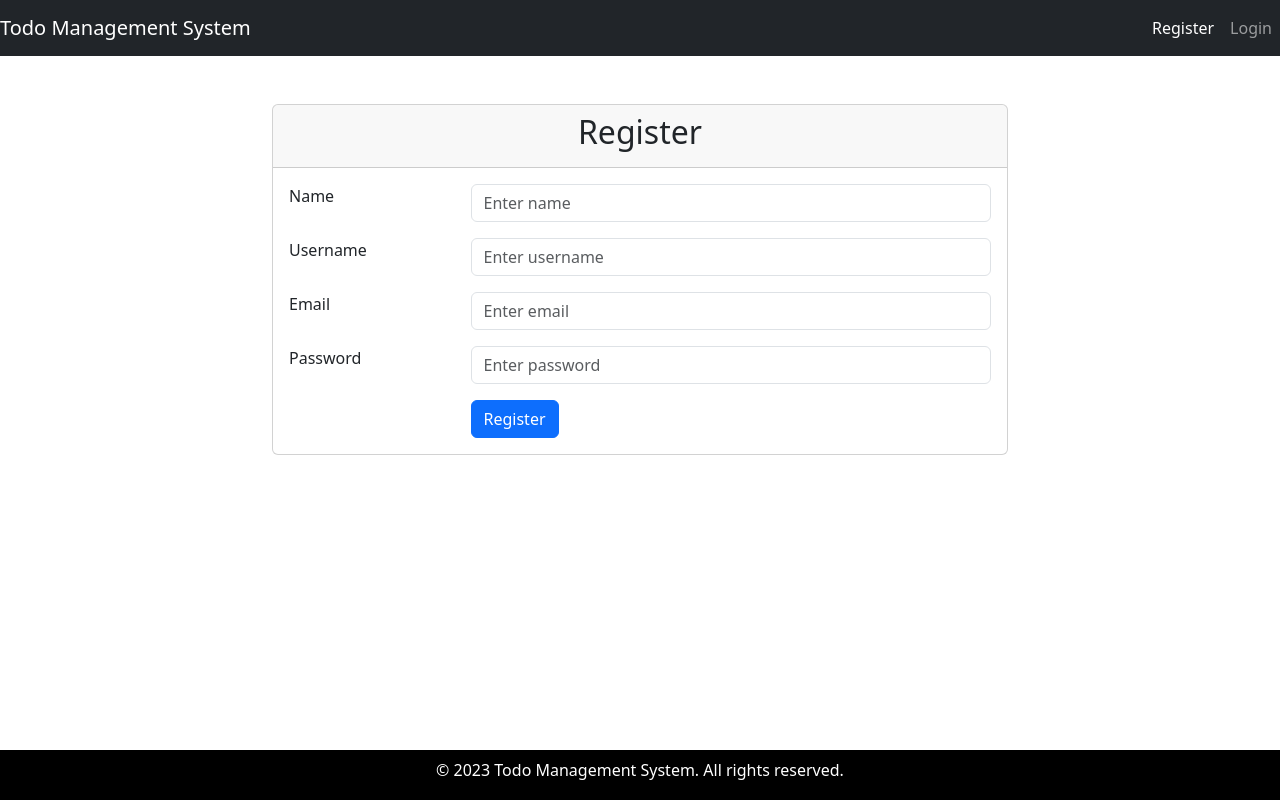
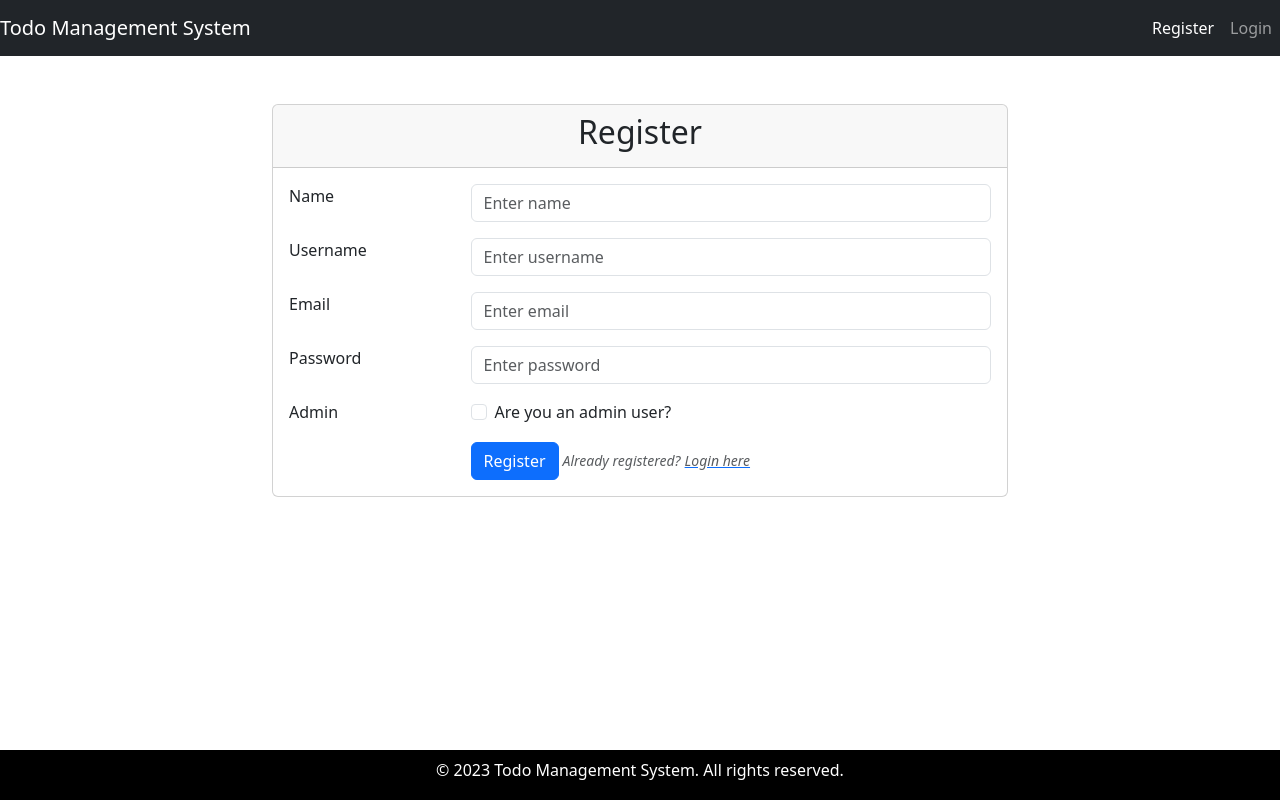
Before and after one commit to gharti2704/todo_management_system_frontend, a React (Vite) app: page /register in a window 1280 px wide. Built offline with nearby package versions, Linux system fonts and the light colour scheme.

Commit message:
refactor

```diff
--- a/src/component/App.jsx
+++ b/src/component/App.jsx
@@ -6,6 +6,7 @@ import AddTodo from './todo/AddTodo';
 import Register from './auth/Register';
 import Login from './auth/Login';
 import AuthenticatedRoute from './AuthenticatedRoute';
+import { isUserLoggedIn } from '../service/authService';
 
 function App() {
   return (
@@ -13,7 +14,11 @@ function App() {
       <BrowserRouter>
         <Header />
         <Routes>
-          <Route path="/" exact Component={Login} />
+          <Route
+            path="/"
+            exact
+            Component={isUserLoggedIn() ? ListTodos : Login}
+          />
           <Route path="/register" exact Component={Register} />
           <Route path="/login" exact Component={Login} />
 
--- a/src/component/auth/Login.jsx
+++ b/src/component/auth/Login.jsx
@@ -1,6 +1,6 @@
 import { useState } from 'react';
 import { login, saveLoggedInUser, setToken } from '../../service/authService';
-import { useNavigate } from 'react-router-dom';
+import { useNavigate, NavLink } from 'react-router-dom';
 
 const Login = () => {
   const [usernameOrEmail, setUsernameOrEmail] = useState('');
@@ -64,8 +64,18 @@ const Login = () => {
                   </div>
                 </div>
                 <button type="submit" className="btn btn-primary">
-                  Login
+                  Sign in
                 </button>
+                <span className="ms-1 text-muted">
+                  <i>
+                    <small>Not registered?</small>
+                  </i>
+                  <NavLink to="/register">
+                    <i>
+                      <small className="text-muted ms-1">Register here</small>
+                    </i>
+                  </NavLink>
+                </span>
               </form>
             </div>
           </div>
--- a/src/component/auth/Register.jsx
+++ b/src/component/auth/Register.jsx
@@ -1,5 +1,6 @@
 import { useState } from 'react';
 import { registerUser } from '../../service/authService';
+import { NavLink, useNavigate } from 'react-router-dom';
 
 const Register = () => {
   const [name, setName] = useState('');
@@ -10,9 +11,12 @@ const Register = () => {
   const [usernameError, setUsernameError] = useState('');
   const [emailError, setEmailError] = useState('');
   const [passwordError, setPasswordError] = useState('');
+  const [isAdmin, setIsAdmin] = useState(false);
+
+  const navigator = useNavigate();
 
   const isValidEmail = (email) => {
-    const re = /\S+@\S+\.\S+/;
+    const re = /^[^\s@]+@[^\s@]+\.[^\s@]+$/;
     return re.test(email);
   };
 
@@ -58,9 +62,17 @@ const Register = () => {
 
     if (isValid) {
       try {
-        const user = { name, username, email, password };
+        const user = {
+          name,
+          username,
+          email,
+          password,
+          role: isAdmin ? 'ROLE_ADMIN' : 'ROLE_USER',
+        };
+
         const response = await registerUser(user);
         alert(response.data);
+        navigator('/login');
       } catch (error) {
         error.response.data?.message?.includes('email')
           ? setEmailError(error.response.data?.message)
@@ -155,11 +167,38 @@ const Register = () => {
                     )}
                   </div>
                 </div>
+                <div className="row mb-3">
+                  <label className="col-md-3 control-label">Admin</label>
+                  <div className="col-md-9">
+                    <div className="form-check">
+                      <input
+                        type="checkbox"
+                        className="form-check-input"
+                        name="isAdmin"
+                        checked={isAdmin}
+                        onChange={(e) => setIsAdmin(e.target.checked)}
+                      />
+                      <label className="form-check-label">
+                        Are you an admin user?
+                      </label>
+                    </div>
+                  </div>
+                </div>
                 <div className="row">
                   <div className="col-md-9 offset-md-3">
                     <button type="submit" className="btn btn-primary">
                       Register
                     </button>
+                    <span className="ms-1 text-muted">
+                      <i>
+                        <small>Already registered?</small>
+                      </i>
+                      <NavLink to="/login">
+                        <i>
+                          <small className="text-muted ms-1">Login here</small>
+                        </i>
+                      </NavLink>
+                    </span>
                   </div>
                 </div>
               </form>
```
